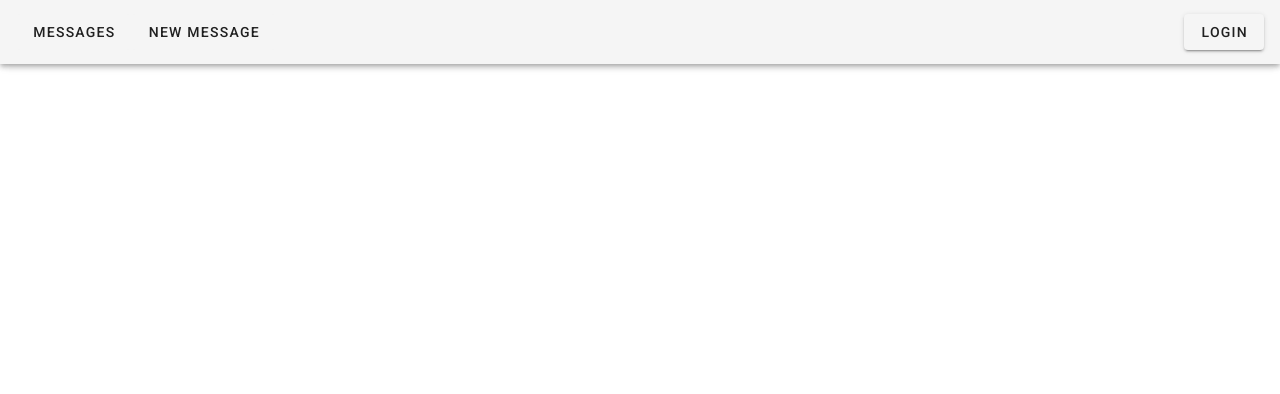
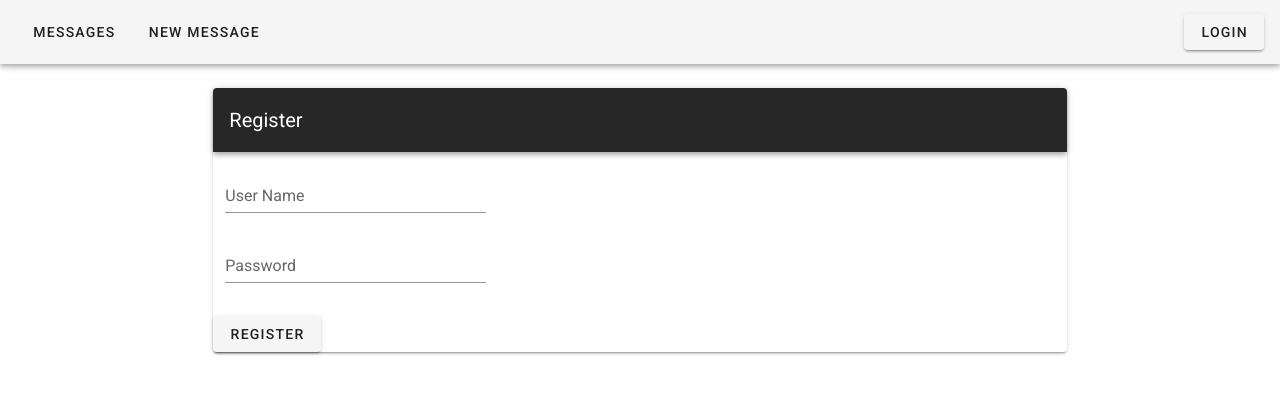
Before and after one commit to Dmitry-White/Vue.js-Playground, a Vue app in the folder vue-node-auth/frontend/: page /register in a window 1280 px wide. Shown: the top 394 px of the page. Built offline with nearby package versions, Linux system fonts and the light colour scheme.

Commit message:
Add register component

```diff
--- /dev/null
+++ b/vue-node-auth/frontend/src/components/Register.vue
@@ -0,0 +1,50 @@
+<template>
+  <v-flex sm8 offset-sm2>
+    <v-card>
+      <v-toolbar dark>
+        <v-toolbar-title>Register</v-toolbar-title>
+      </v-toolbar>
+      <v-form @submit.prevent="register">
+        <v-container>
+          <v-row>
+            <v-col cols="12" md="4">
+              <v-text-field
+                label="User Name"
+                v-model="username"
+                required
+              ></v-text-field>
+              <v-text-field
+                label="Password"
+                v-model="password"
+                required
+              ></v-text-field>
+            </v-col>
+          </v-row>
+        </v-container>
+        <v-btn type="submit">register</v-btn>
+      </v-form>
+    </v-card>
+  </v-flex>
+</template>
+
+<script>
+export default {
+  name: "Register",
+  data: () => ({
+    username: "",
+    password: "",
+  }),
+  methods: {
+    register() {
+      const data = {
+        username: this.username,
+        password: this.password,
+      };
+
+      this.$store.dispatch("register", data);
+    },
+  },
+};
+</script>
+
+<style></style>
--- a/vue-node-auth/frontend/src/plugins/router.js
+++ b/vue-node-auth/frontend/src/plugins/router.js
@@ -4,6 +4,7 @@
 import Messages from '../components/Messages.vue';
 import NewMessage from '../components/NewMessage.vue';
 import Message from '../components/Message.vue';
+import Register from '../components/Register.vue';
 
 Vue.use(VueRouter);
 
@@ -11,7 +12,8 @@
   routes: [
     { path: '/', component: Messages },
     { path: '/new-message', component: NewMessage },
-    { path: '/message/:id', component: Message }
+    { path: '/message/:id', component: Message },
+    { path: '/register', component: Register },
   ],
   mode: 'history',
 }
```
